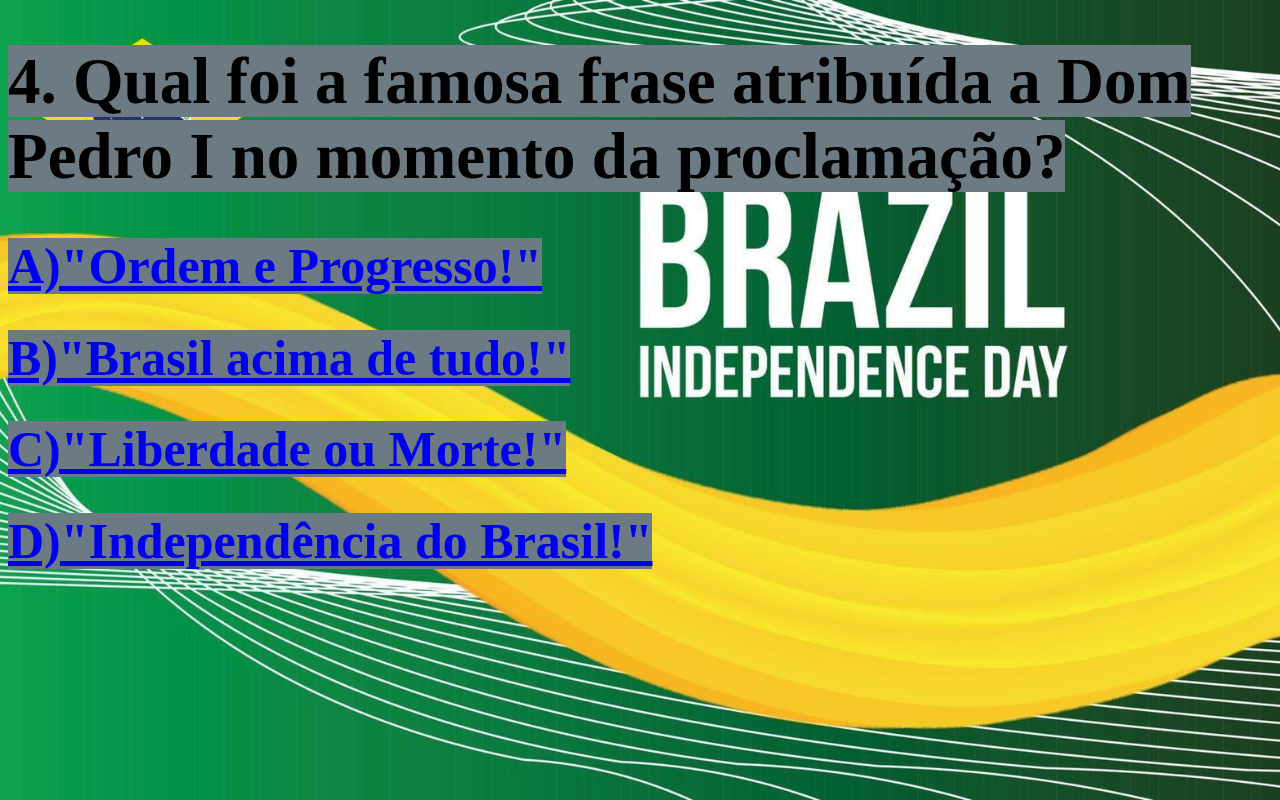
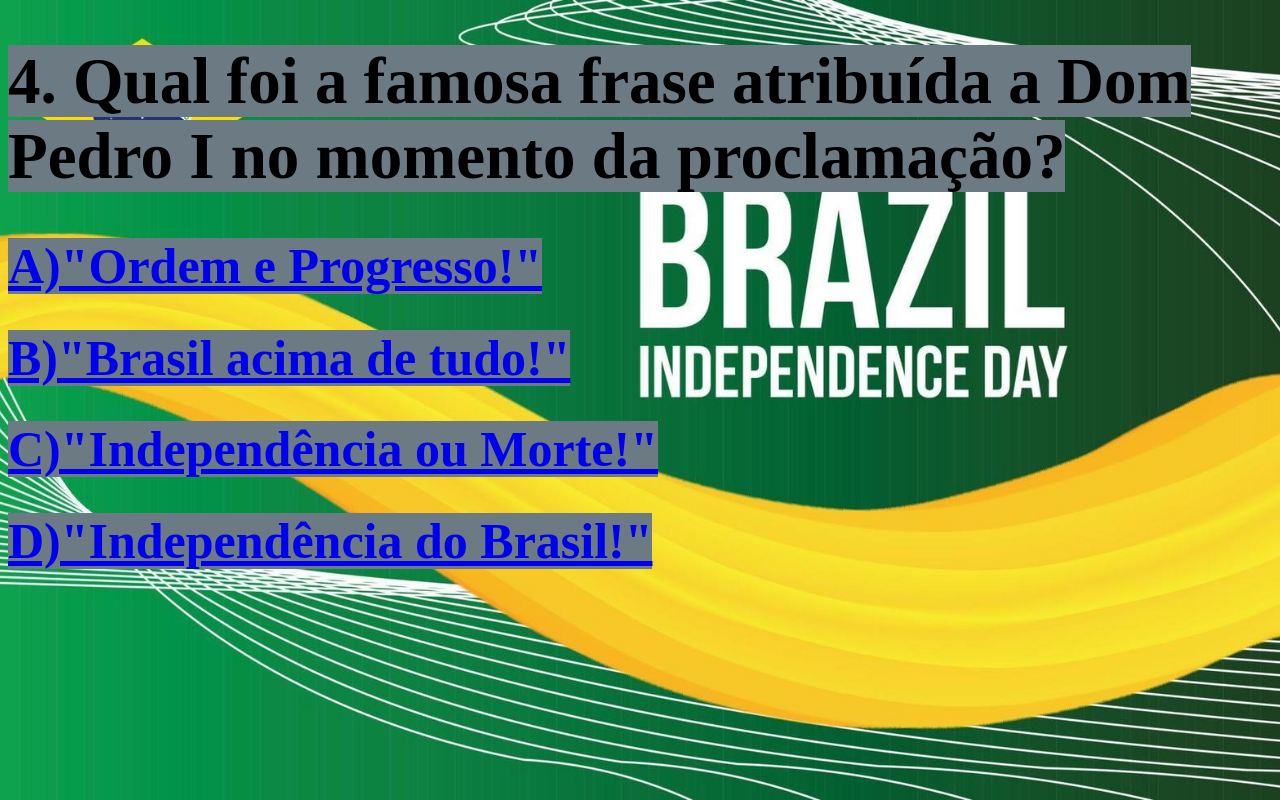
Before and after one commit to kutzke1210/quizculturageralindependenciabrasil, a plain HTML site: page pag005.html in a window 1280 px wide. Drawn offline with Linux system fonts and the light colour scheme.

Commit message:
Atualizar o pag005.html

```diff
--- a/pag005.html
+++ b/pag005.html
@@ -23,7 +23,7 @@
 4. Qual foi a famosa frase atribuída a Dom Pedro I no momento da proclamação?</mark></h1>
 <h1 style="font-size: 50px;"><mark><a href="quest4_a.html">A)"Ordem e Progresso!"</a></mark></h1>
 <h1 style="font-size: 50px;"><mark><a href="quest4_b.html">B)"Brasil acima de tudo!"</a></mark></h1>
-<h1 style="font-size: 50px;"><mark><a href="quest4_c.html">C)"Liberdade ou Morte!"</a></mark></h1>
+<h1 style="font-size: 50px;"><mark><a href="quest4_c.html">C)"Independência ou Morte!"</a></mark></h1>
 <h1 style="font-size: 50px;"><mark><a href="quest4_d.html">D)"Independência do Brasil!"</a></mark></h1>
 </body>
 </html>
```
